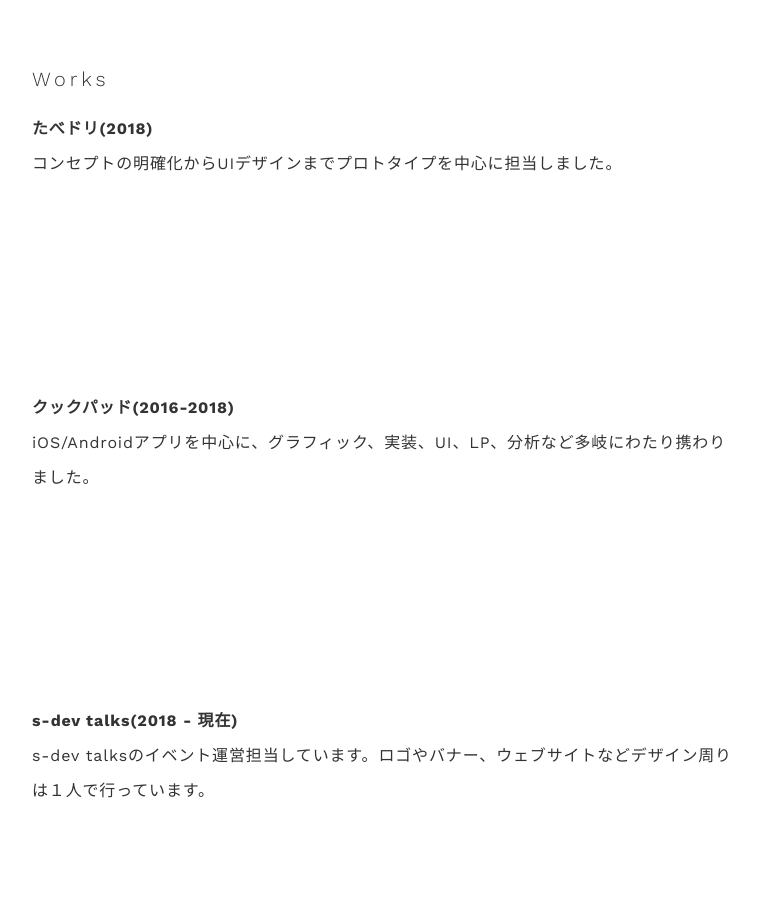
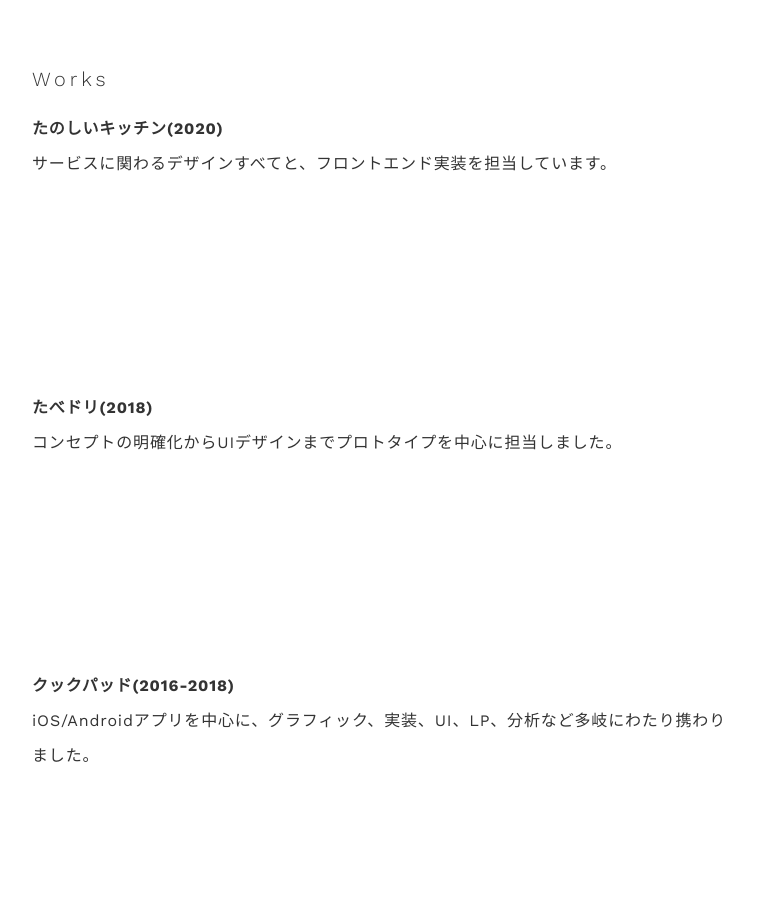
Before and after one commit to tomoya-tsuji/tomoya-tsuji, a Gatsby site: page / in a window 1280 px wide. Shown: the part 810-1721 px from the top of the page, without its empty margins (258-1017 px from the left). Built offline with nearby package versions, Linux system fonts and the light colour scheme; Gatsby itself is replaced by a stand-in of ours; a script that the page names is missing.

Commit message:
Add cookpad kitchen project

```diff
--- a/src/pages/index.js
+++ b/src/pages/index.js
@@ -40,6 +40,20 @@
     </div>
 
     <h2>Works</h2>
+
+    <div className="work_list">
+      <h3>たのしいキッチン(2020)</h3>
+      <p className="works_description">
+        サービスに関わるデザインすべてと、フロントエンド実装を担当しています。
+      </p>
+
+      <div class="iframely-embed">
+        <div class="iframely-responsive" style={{height: '140px'}}>
+          <a href="https://cookpad-kitchen.com/" data-iframely-url="//cdn.iframe.ly/api/iframe?url=https%3A%2F%2Fcookpad-kitchen.com%2F&key=e34335915f5dee38cdaf81343ac54ca8&iframe=card-small"></a>
+        </div>
+      </div>
+    </div>
+
     <div className="work_list">
       <h3>たべドリ(2018)</h3>
       <p className="works_description">
```
